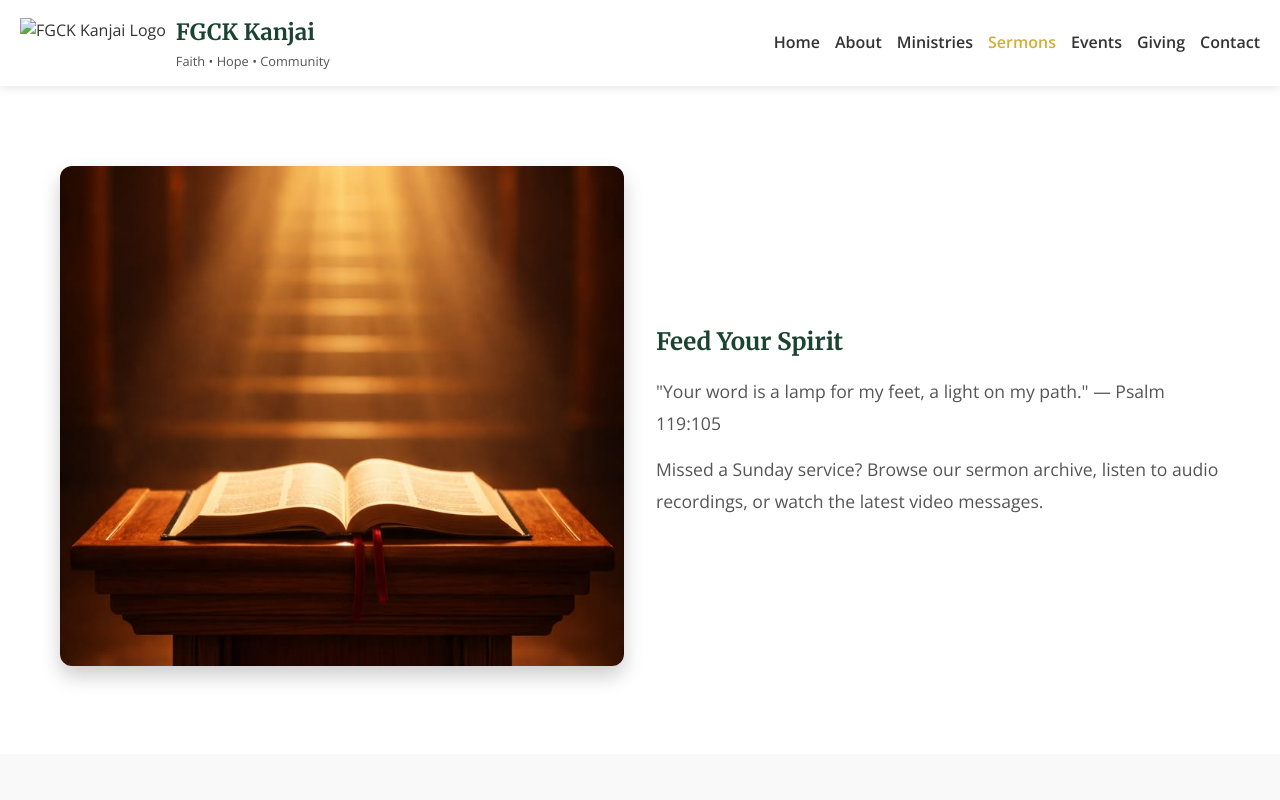
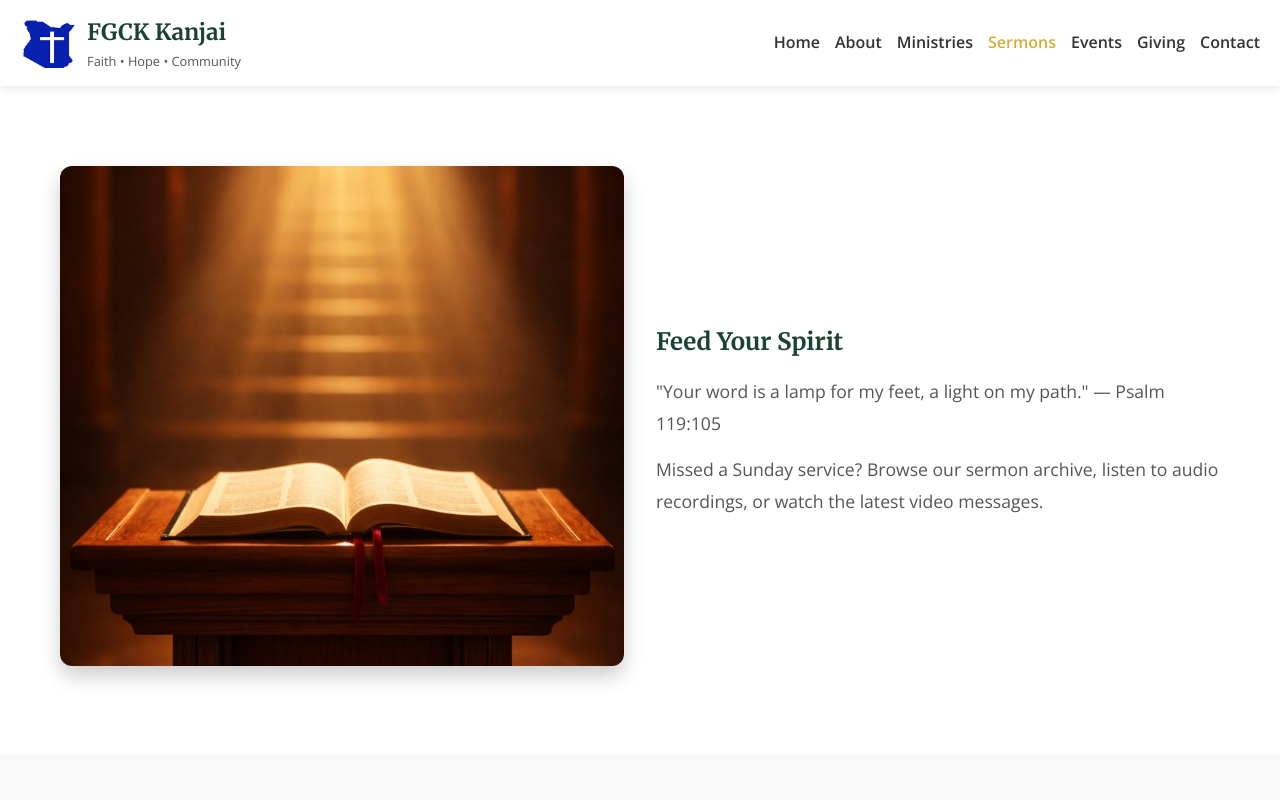
Before and after one commit to stanleywaruhiu/FGCK-Kanjai-Church, a plain HTML site: page sermons.html in a window 1280 px wide. Shown: the top 800 px of the page. Drawn offline with nearby package versions, Linux system fonts and the light colour scheme; files whose address does not match are found by name.

```diff
--- a/sermons.html
+++ b/sermons.html
@@ -4,7 +4,7 @@
     <meta charset="UTF-8">
     <meta name="viewport" content="width=device-width, initial-scale=1.0">
     <title>Sermons | FGCK Kanjai</title>
-    <link rel="icon" type="image/png" href="IMAGES/logo.png">
+<link rel="icon" type="image/png" href="FGCK.png">
     <link href="https://fonts.googleapis.com/css2?family=Merriweather:wght@400;700&family=Open+Sans:wght@400;600&display=swap" rel="stylesheet">
     <link rel="stylesheet" href="style.css">
 
@@ -125,7 +125,7 @@
 
     <header class="site-header">
         <div class="logo">
-            <img src="IMAGES/FGCK.png" alt="FGCK Kanjai Logo" class="logo-img">
+             <img src="FGCK.png" alt="FGCK Kanjai Logo" class="logo-img">
             <div>
                 <h1>FGCK Kanjai</h1>
                 <p>Faith • Hope • Community</p>
```
